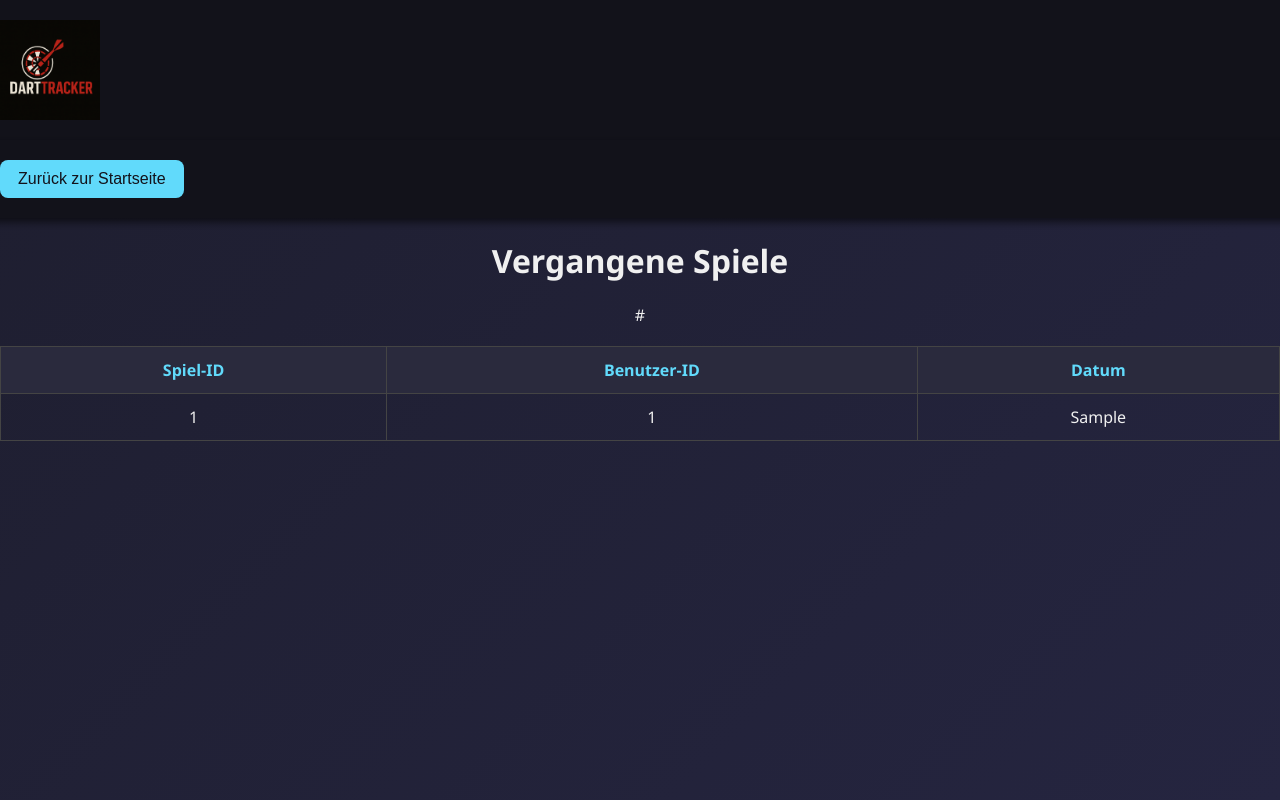
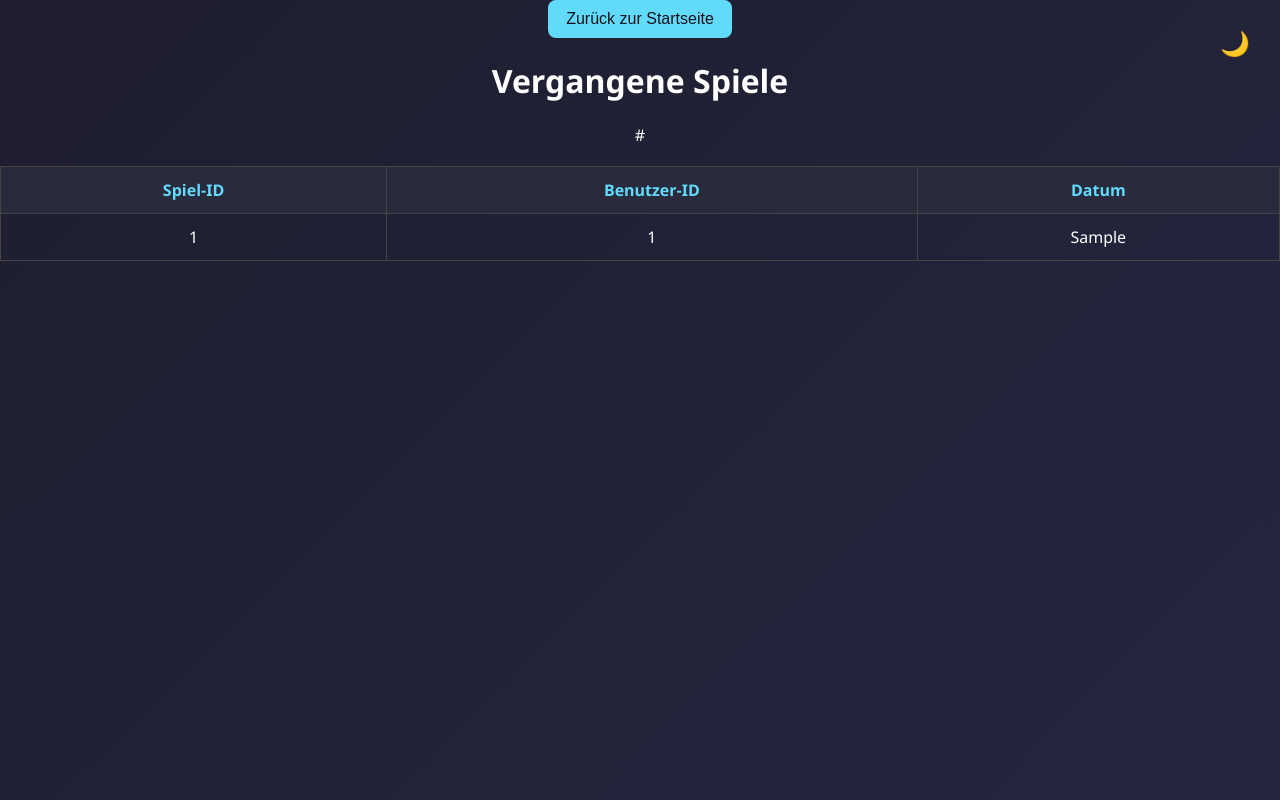
Before and after one commit to PhilipOberhauser/darttracker, a PHP site: page /vergangene_spiele.php in a window 1280 px wide. Run offline with PHP 8.4, Linux system fonts and the light colour scheme; the visitor is signed in with stand-in values (Sample User, id 1); tables that the repository leaves empty or names only in its code hold one stand-in row (values such as "Sample post").

Commit message:
lightmodefix

```diff
--- /dev/null
+++ b/header.php
@@ -0,0 +1,34 @@
+<?php
+// Ensure this file gets included in all pages
+?>
+<script>
+// Initialize theme immediately before DOM loads
+const savedTheme = localStorage.getItem("theme");
+if (savedTheme === "light") {
+    document.documentElement.classList.add("light-mode");
+}
+</script>
+<button id="theme-toggle" class="theme-icon-btn" aria-label="Toggle Theme"><?php echo (isset($_COOKIE['theme']) && $_COOKIE['theme'] === 'light') ? '🌞' : '🌙'; ?></button>
+<script>
+document.addEventListener("DOMContentLoaded", () => {
+    const toggleBtn = document.getElementById("theme-toggle");
+    const body = document.body;
+
+    // Apply saved theme from localStorage
+    if (localStorage.getItem("theme") === "light") {
+        body.classList.add("light-mode");
+        toggleBtn.innerText = "🌞";
+    }
+
+    // Toggle theme
+    toggleBtn?.addEventListener("click", () => {
+        body.classList.toggle("light-mode");
+        const isLight = body.classList.contains("light-mode");
+        toggleBtn.innerText = isLight ? "🌞" : "🌙";
+        localStorage.setItem("theme", isLight ? "light" : "dark");
+
+        // Also set a cookie for server-side awareness
+        document.cookie = `theme=${isLight ? 'light' : 'dark'}; path=/; max-age=31536000`; // 1 year
+    });
+});
+</script>
--- a/spiel.php
+++ b/spiel.php
@@ -106,6 +106,7 @@ if (isset($_GET['reset'])) {
     <link rel="stylesheet" href="style.css">
 </head>
 <body>
+    <?php require_once 'header.php'; ?>
     <main>
         <h2>🎯 Dart Spiel</h2>
         <?php if (isset($_SESSION['spiel']['gewinner']) && $_SESSION['spiel']['gewinner'] !== null): ?>
--- a/statistiken.php
+++ b/statistiken.php
@@ -47,10 +47,8 @@ try {
     <meta charset="UTF-8">
     <title>Statistiken</title>
 </head>
-<header>
-    <img src="darttracker_logo.png" alt="DartTracker Logo">
-</header>
 <body>
+    <?php require_once 'header.php'; ?>
     <h1>Deine Wurf-Statistiken</h1>
 
     <main>
--- a/style.css
+++ b/style.css
@@ -158,38 +158,46 @@ table tr:nth-child(even) {
 }
 
 /* Light Mode Style */
+:root.light-mode,
 body.light-mode {
     background: #fefefe;
     color: #1a1a1a;
 }
 
+:root.light-mode header,
 body.light-mode header {
     background-color: #f4f4f4;
 }
 
+:root.light-mode nav,
 body.light-mode nav {
     background-color: #ffffff;
     box-shadow: 0 4px 8px rgba(0,0,0,0.1);
 }
 
+:root.light-mode nav a,
 body.light-mode nav a {
     color: #0056b3;
 }
 
+:root.light-mode nav a:hover,
 body.light-mode nav a:hover {
     color: #000;
 }
 
+:root.light-mode main,
 body.light-mode main {
     background: #ffffff;
     color: #1a1a1a;
 }
 
+:root.light-mode table th,
 body.light-mode table th {
     background-color: #e2e2e2;
     color: #333;
 }
 
+:root.light-mode table tr:nth-child(even),
 body.light-mode table tr:nth-child(even) {
     background-color: #f0f0f0;
 }
@@ -205,3 +213,30 @@ body.light-mode .dropdown-block select {
     background-color: #3a3a50;
     border: 1px solid #666;
 }
+
+/* Theme Toggle Button */
+#theme-toggle {
+    position: fixed;
+    top: 20px;
+    right: 20px;
+    padding: 10px;
+    border-radius: 50%;
+    border: none;
+    cursor: pointer;
+    background: transparent;
+    font-size: 1.5em;
+    z-index: 1000;
+}
+
+/* Hintergrundfarbe für den Body im Dunkelmodus */
+body {
+    background-color: #1a1a1a;
+    color: #ffffff;
+    transition: background-color 0.3s, color 0.3s;
+}
+
+/* Hintergrundfarbe für den Body im Hellmodus */
+body.light-mode {
+    background-color: #ffffff;
+    color: #000000;
+}
--- a/vergangene_spiele.php
+++ b/vergangene_spiele.php
@@ -26,35 +26,16 @@ $result = $stmt->fetchAll(PDO::FETCH_ASSOC);
 <!DOCTYPE html>
 <html lang="de">
 <head>
-<link rel="stylesheet" href="style.css">
+    <link rel="stylesheet" href="style.css">
     <meta charset="UTF-8">
     <meta name="viewport" content="width=device-width, initial-scale=1.0">
     <title>Vergangene Spiele</title>
-    <style>
-        table {
-            width: 100%;
-            border-collapse: collapse;
-            margin: 20px 0;
-        }
-        table, th, td {
-            border: 1px solid #ddd;
-        }
-        th, td {
-            padding: 10px;
-            text-align: left;
-        }
-        th {
-            background-color: #f4f4f4;
-        }
-    </style>
 </head>
-<header>
-    <img src="darttracker_logo.png" alt="DartTracker Logo">
-</header>
-<body>
-    <header>
-        <button onclick="location.href='startseite.php'">Zurück zur Startseite</button>
-    </header>
+<body>    <?php require_once 'header.php'; ?>
+
+    <div class="page-nav">
+        <button onclick="location.href='startseite.php'" class="btn">Zurück zur Startseite</button>
+    </div>
 
     <h1>Vergangene Spiele</h1>
 
```
Also changed, not shown: startseite.php (+4 -13 lines).
